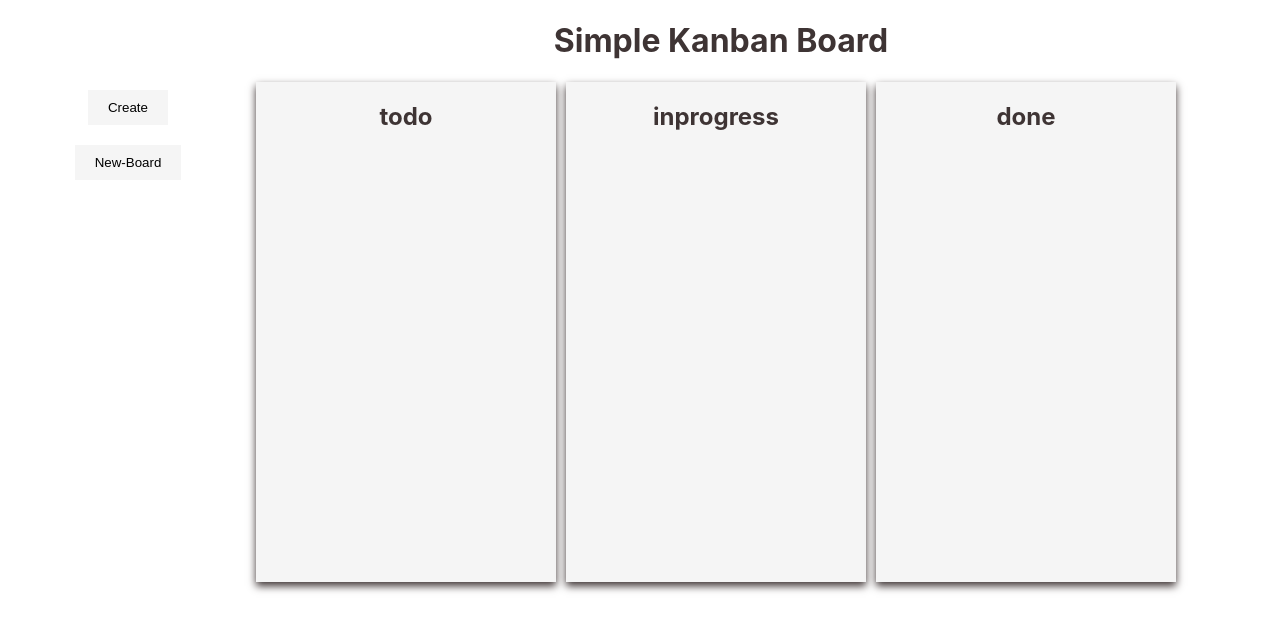
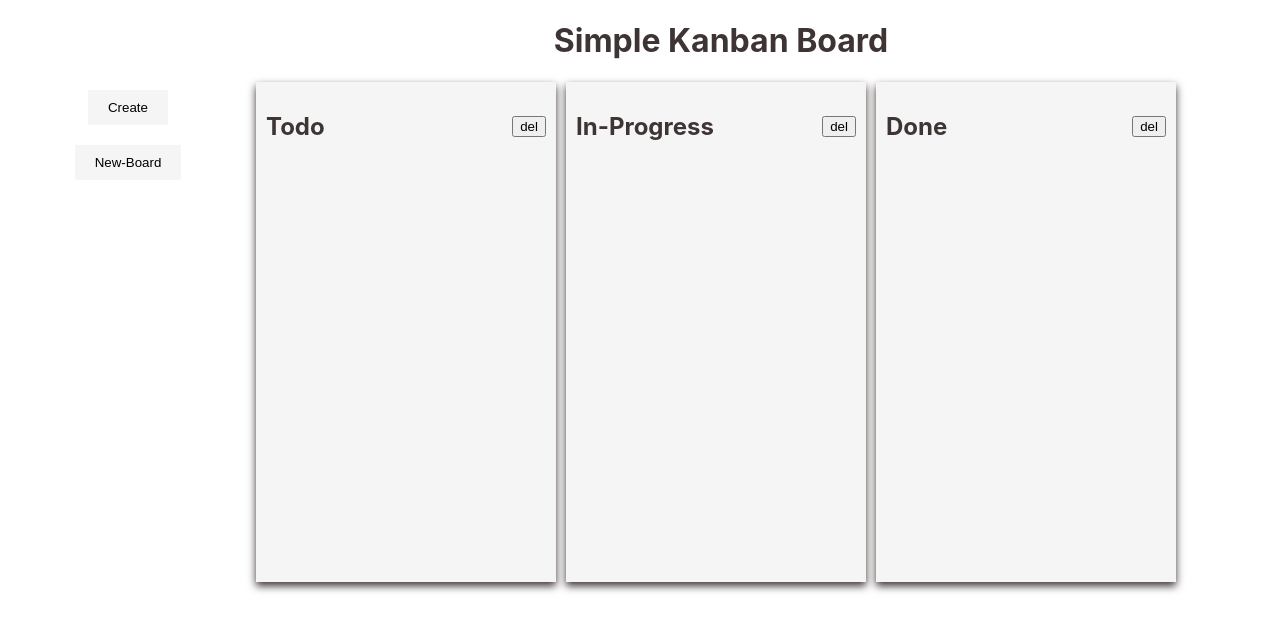
Before and after one commit to Preciousnnebuogor/Kanban-Board, a React (Create React App) app: page / in a window 1280 px wide. Shown: the top 630 px of the page. Built offline with nearby package versions, Linux system fonts and the light colour scheme.

Commit message:
added a new button

```diff
--- a/src/App.css
+++ b/src/App.css
@@ -30,11 +30,17 @@ body {
   height: 500px;
   display: flex;
   flex-direction: column;
+  padding: 10px;
   /* justify-content: center; */
-  align-items: center;
+  /* align-items: center; */
 }
 .text-h2 {
   color: rgb(62, 52, 52);
+}
+.section2{
+  display: flex;
+  justify-content: space-between;
+  align-items: center;
 }
 .card {
   /* border: 1px solid black; */
--- a/src/components/work.jsx
+++ b/src/components/work.jsx
@@ -5,7 +5,7 @@ export default function Work() {
     const [getText, setGetText] = useState("");
     const [editText, setEditText] = useState("")
     const [editId, setEditId] = useState("")
-    const [board, setBoard] = useState(["todo", "inprogress", "done"])
+    const [board, setBoard] = useState(["Todo", "In-Progress", "Done"])
   const [cardList, setCardList] = useState([]);
 
   const [draggedCardId, setDraggedCardId] = useState(null);
@@ -49,7 +49,7 @@ export default function Work() {
    const newCard = {
     id: cardList.length + 1,
     text: getText,
-    column: 'todo'
+    column: 'Todo'
    }
    setCardList([...cardList, newCard])
    setGetText("")
@@ -73,8 +73,12 @@ export default function Work() {
 
   // add new name to the
   function createBoard(){
-    const newBoardName = `newBoard-${board.length + 1}`
+    const newBoardName = `NewBoard-${board.length + 1}`
     setBoard([...board, newBoardName])
+  }
+
+  function handleDeleteBoard(newBoardName){
+    setBoard(board.filter((boards) => boards !== newBoardName))
   }
 
   return (
@@ -102,7 +106,6 @@ export default function Work() {
                 className="textarea"
                 onChange={(e) => setGetText(e.target.value)}
                 value={getText}
-
               />
             </div>
           )}
@@ -121,14 +124,17 @@ export default function Work() {
               onDragOver={allowDrop}
               onDrop={() => handleDrop(section)}
             >
-              <h2 className="text-h2">
-                {/* {section === "todo"
+              <div className="section2">
+                <h2 className="text-h2">
+                  {/* {section === "todo"
                   ? "Todo List"
                   : section === "inProgress"
                   ? "In Progress"
                   : "Done"} */}
-                {section}
-              </h2>
+                  {section}
+                </h2>
+                <button onClick={() => handleDeleteBoard(section)}>del</button>
+              </div>
 
               {/* Loop through and render only the cards that belong to this column */}
               {cardList
```
